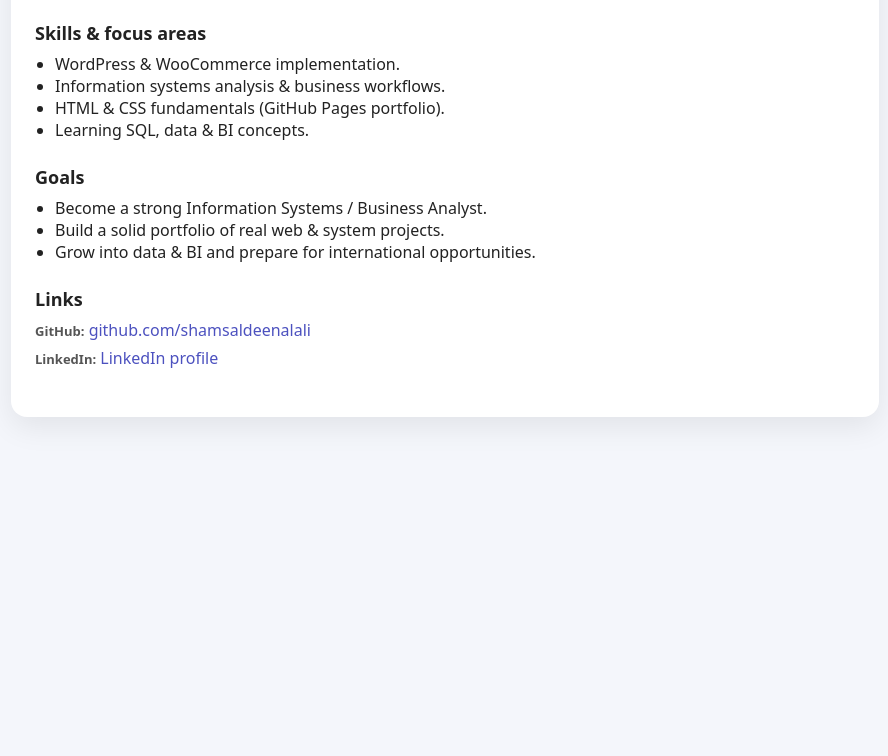
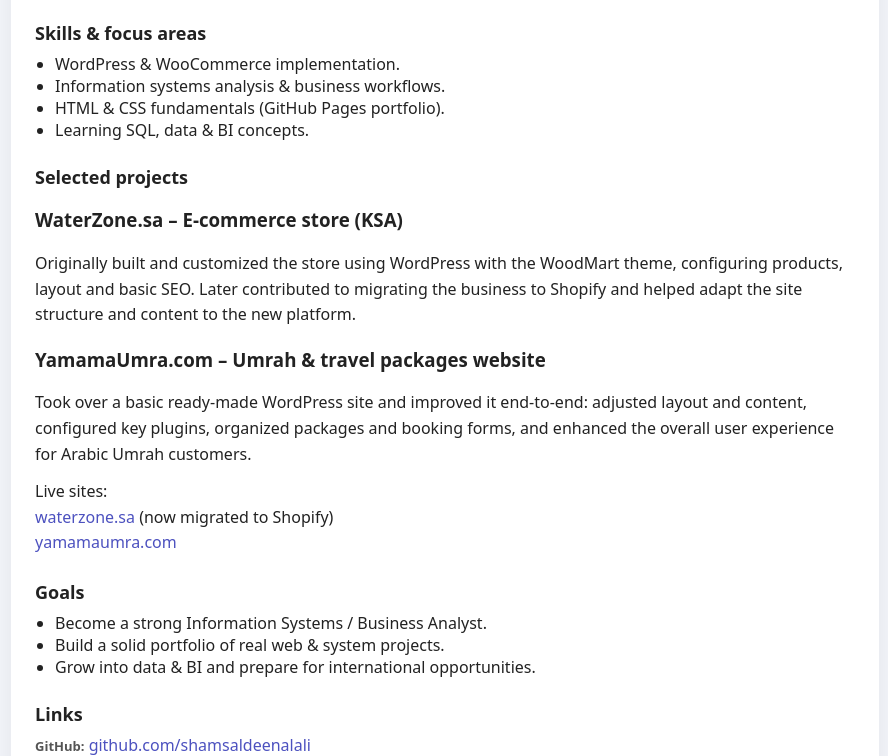
Before and after one commit to shamsaldeenalali/portfolio, a plain HTML site: page index.html in a window 1280 px wide. Shown: the part 642-1398 px from the top of the page, without its empty margins (195-1083 px from the left). Before the commit the page ends 1099 px from the top, so only its background shows below. Drawn offline with Linux system fonts and the light colour scheme.

Commit message:
Enhance index.html with selected projects section
Added selected projects section with details about WaterZone.sa and YamamaUmra.com, including links to live sites.

```diff
--- a/index.html
+++ b/index.html
@@ -122,8 +122,7 @@
   <div class="page">
     <div class="card">
       <div class="header">
-        <!-- تأكد أن اسم الملف هنا نفس اسم الصورة التي رفعتها -->
-        <img src="profile.jpg" alt="Shams Aldeen profile photo" class="avatar">
+         <img src="profile.jpg" alt="Shams Aldeen profile photo" class="avatar">
         <h1>Shams Aldeen Alali</h1>
         <p class="tagline">
           Information Systems Analyst · CS Graduate · Based in KSA (from Jordan)
@@ -162,6 +161,34 @@
         </ul>
       </section>
 
+         <section>
+     <h2>Selected projects</h2>
+
+     <h3>WaterZone.sa – E-commerce store (KSA)</h3>
+     <p>
+       Originally built and customized the store using WordPress with the WoodMart theme, configuring
+       products, layout and basic SEO. Later contributed to migrating the business to Shopify and helped
+       adapt the site structure and content to the new platform.
+     </p>
+
+     <h3>YamamaUmra.com – Umrah & travel packages website</h3>
+     <p>
+       Took over a basic ready-made WordPress site and improved it end-to-end: adjusted layout and content,
+       configured key plugins, organized packages and booking forms, and enhanced the overall user
+       experience for Arabic Umrah customers.
+     </p>
+
+     <p>
+       Live sites:
+       <br>
+       <a href="https://waterzone.sa" target="_blank">waterzone.sa</a> (now migrated to Shopify)
+       <br>
+       <a href="https://yamamaumra.com" target="_blank">yamamaumra.com</a>
+     </p>
+   </section>
+
+
+
       <section>
         <h2>Goals</h2>
         <ul>
```
